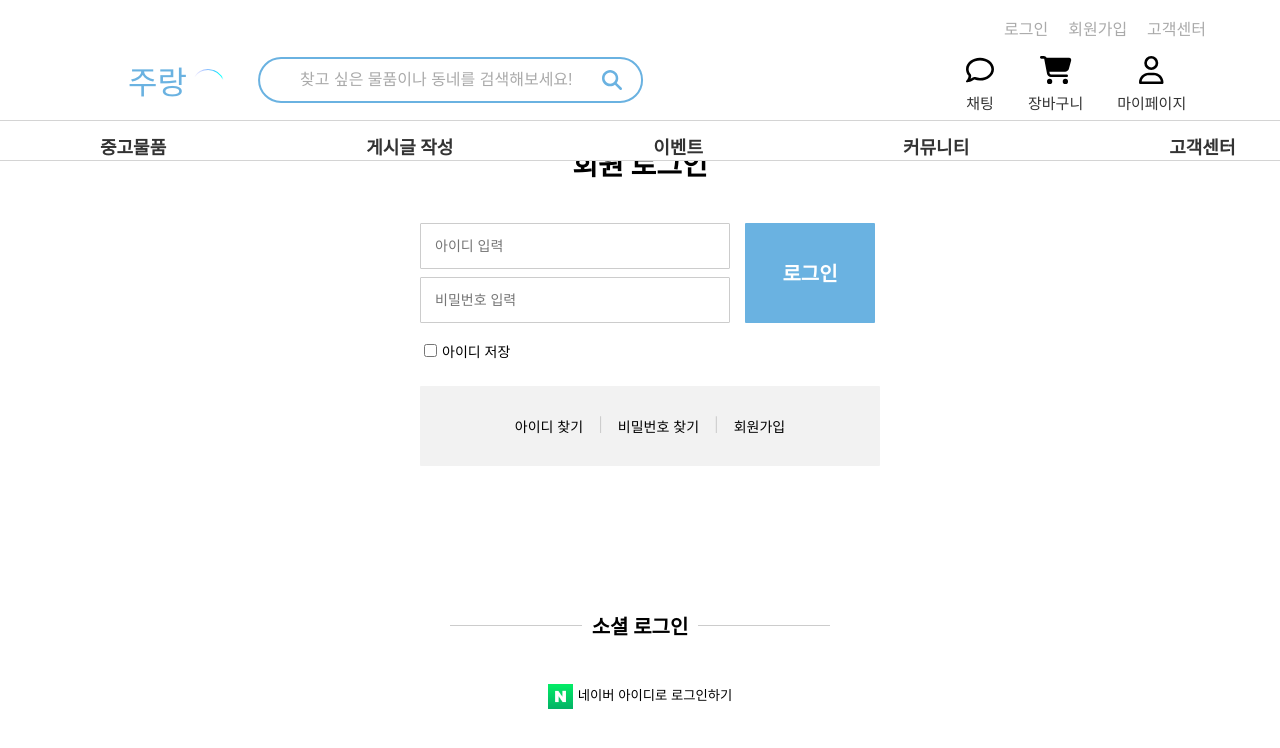
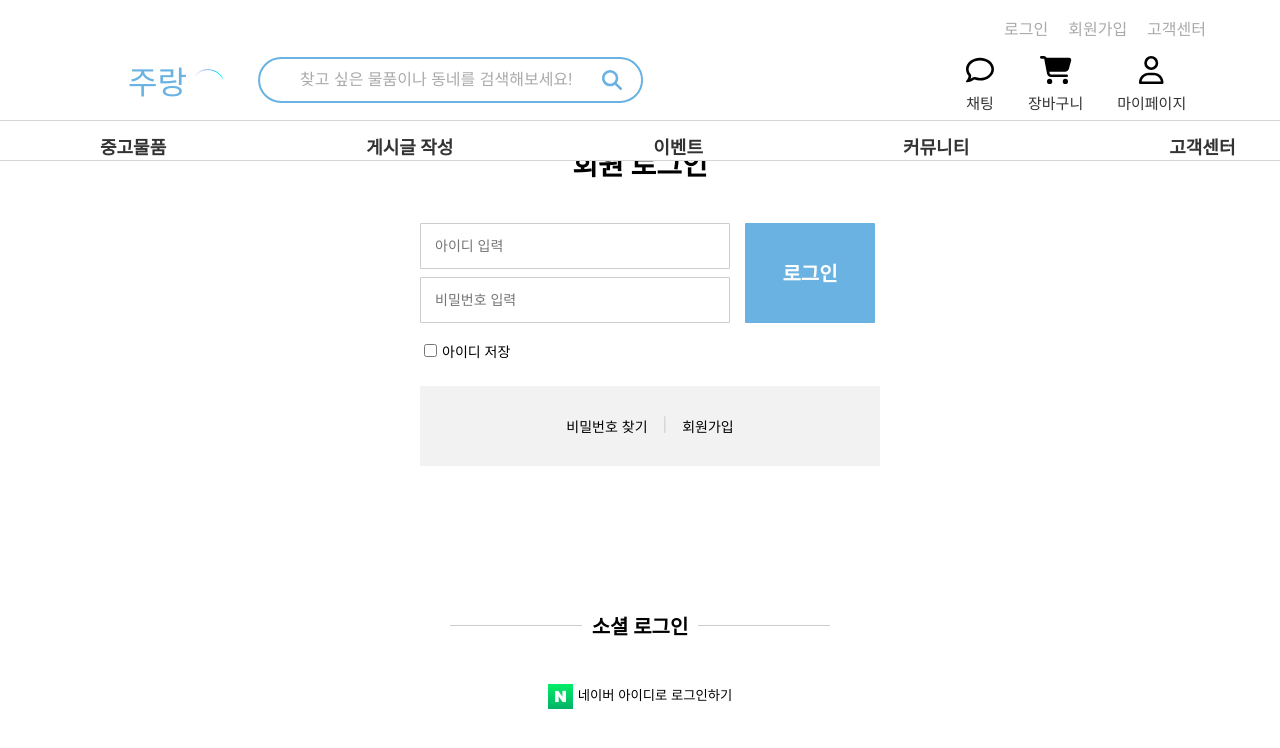
Before and after one commit to sonjoohee/joolangFront, a React (Create React App) app: page /LoginPage in a window 1280 px wide. Shown: the top 748 px of the page. Built offline with nearby package versions, Linux system fonts and the light colour scheme; a web font is replaced by a local one.

Commit message:
아이디 찾기 뺌

```diff
--- a/src/pages/LoginPage/index.js
+++ b/src/pages/LoginPage/index.js
@@ -75,8 +75,7 @@ const LoginPage = () => {
         </CheckboxContainer>
 
         <LinkContainer>
-          <Link>아이디 찾기</Link>
-          <Divider>|</Divider>
+
           <Link>비밀번호 찾기</Link>
           <Divider>|</Divider>
           <Link onClick={handleAddButtonClick}>회원가입</Link>
```
